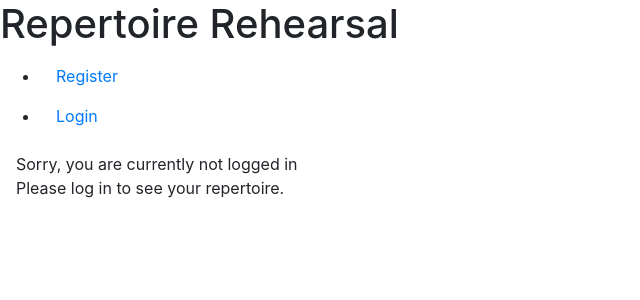
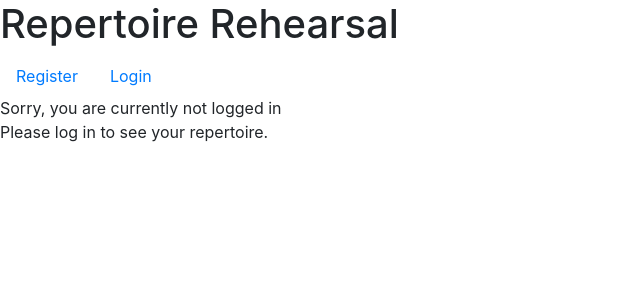
Before and after one commit to Markus-Hefner/Repertoire-Rehearsal, a Django app: page / in a window 1280 px wide. Shown: the top 300 px of the page, without its empty margins (0-640 px from the left). Run offline with Django 4.2, Linux system fonts and the light colour scheme; some libraries are stand-ins or nearby versions.

Commit message:
Cleanup 1: Add and remove some classes from html tags

```diff
--- a/repertoire/templates/repertoire/song_list.html
+++ b/repertoire/templates/repertoire/song_list.html
@@ -6,13 +6,13 @@
 <!-- song_list.html content ends here -->
 
 {% if user.is_authenticated %}
-<p class="text-end m-3">You are logged in as {{ user }}</p>
+<p>You are logged in as {{ user }}</p>
 <!-- Add a new song -->
 <h2>Add a new song</h2>
-<form id="addSongForm" method="post" style="margin-top: 1.3em;">
+<form id="addSongForm" method="post">
     {{ add_song_form | crispy }}
     {% csrf_token %}
-    <button id="addButton" type="submit" class="btn btn-signup btn-lg">Add song</button>
+    <button id="addButton" type="submit">Add song</button>
 </form>
 <h2>Your Repertoire</h2>
 {% for song in songs %}
@@ -26,7 +26,7 @@
 {% endif %}
 {% endfor %}
 {% else %}
-<p class="text-end m-3">Sorry, you are currently not logged in<br>Please log in to see your repertoire.</p>
+<p>Sorry, you are currently not logged in<br>Please log in to see your repertoire.</p>
 {% endif %}
 
 <!-- song_list.html content ends here -->
--- a/templates/base.html
+++ b/templates/base.html
@@ -23,7 +23,7 @@
 
 <body>
     <h1>Repertoire Rehearsal</h1>
-    <ul>
+    <ul class="nav">
         {% if user.is_authenticated %}
         <li class="nav-item">
             <a class="nav-link {% if request.path == logout_url %}active{% endif %}" aria-current="page"
```
